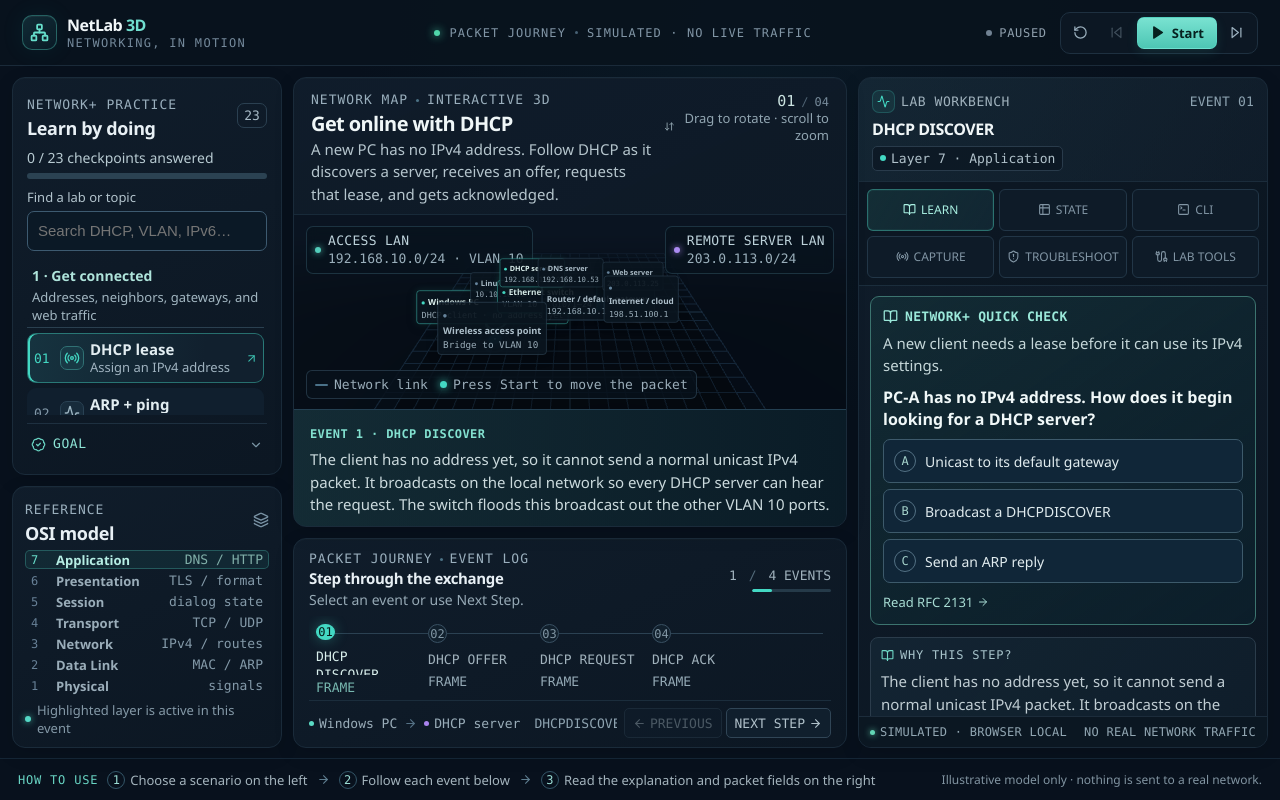
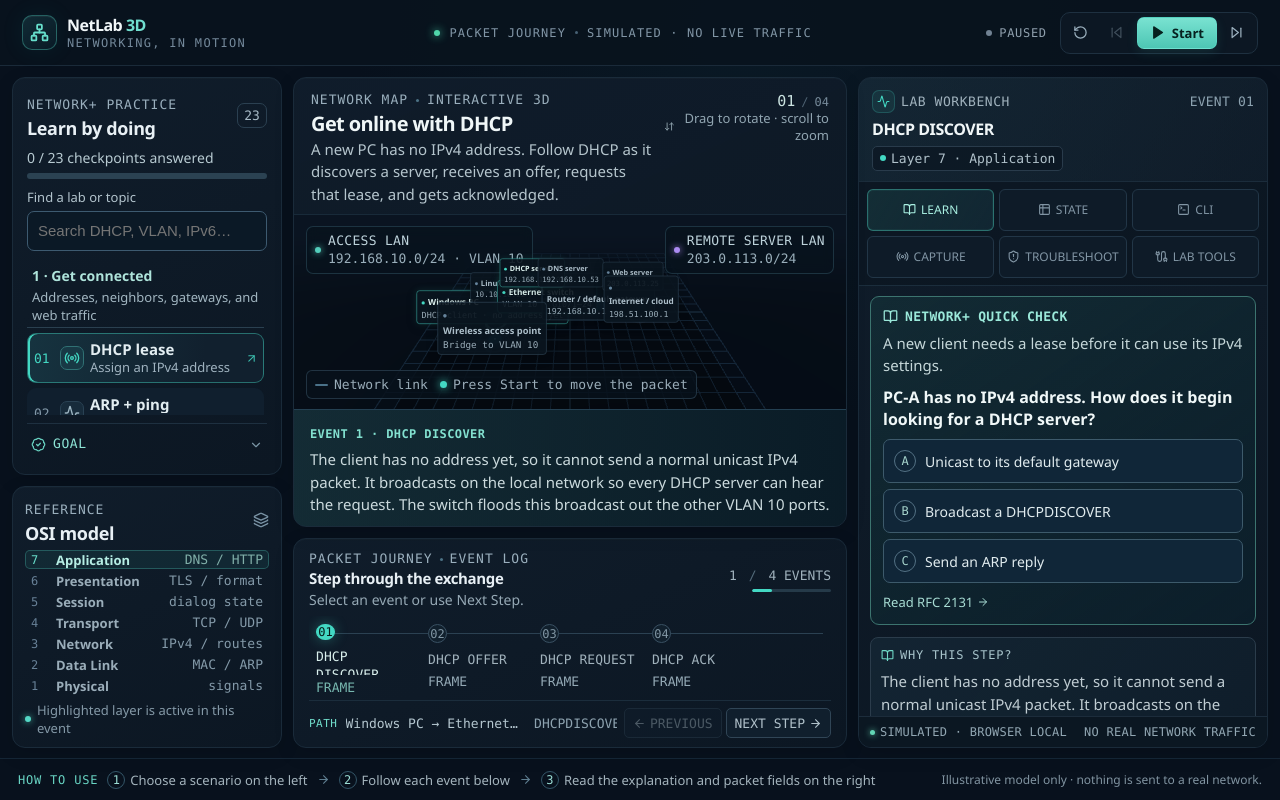
Before and after one commit to 10th-Dimension/netlab-3d, a React (Vite) app: page / in a window 1280 px wide. Built offline with nearby package versions, Linux system fonts and the light colour scheme.

Commit message:
Fix packet routes across scenarios

```diff
--- a/src/App.tsx
+++ b/src/App.tsx
@@ -54,6 +54,13 @@ function App() {
   const routeForStage = routeOverride ?? step.route
   const blockedAt = routeForStage.findIndex((device, index) => index < routeForStage.length - 1 && activeLinks.some((link) => link.id === linkKey(device, routeForStage[index + 1]) && link.status === 'down'))
   const blockedLink = blockedAt >= 0 ? `${deviceName(scenario, routeForStage[blockedAt])} ↔ ${deviceName(scenario, routeForStage[blockedAt + 1])}` : null
+  const blockedHop = routeOverride ? null : step.blockedHop ?? null
+  const blockedHopKey = blockedHop ? linkKey(blockedHop[0], blockedHop[1]) : null
+  const routeNames = routeForStage.map((device) => deviceName(scenario, device))
+  const routeSummary = routeForStage.length > 1
+    ? routeNames.join(' → ')
+    : `${deviceName(scenario, routeForStage[0] ?? step.sourceDevice)} · no frame sent`
+  const routeOutcome = blockedHop ? ` · dropped before ${deviceName(scenario, blockedHop[1])}` : ''
   const viewState = useRef({ scenarioId, stepIndex, playing })
   viewState.current = { scenarioId, stepIndex, playing }
 
@@ -276,7 +283,7 @@ function App() {
               </mesh>
               <gridHelper args={[20, 20, '#1e3548', '#142638']} position={[0, 0.005, 0]} />
               <ContactShadows position={[0, 0.01, 0]} opacity={0.28} scale={18} blur={2.8} far={4} />
-              {topologyLinks.map(([from, to]) => <NetworkLink key={`${from}-${to}`} from={from} to={to} active={routeHasLink(routeForStage, from, to)} status={activeLinks.find((link) => link.id === linkKey(from, to))?.status ?? 'up'} accent={scenario.accent} />)}
+              {topologyLinks.map(([from, to]) => <NetworkLink key={`${from}-${to}`} from={from} to={to} active={routeHasLink(routeForStage, from, to)} status={activeLinks.find((link) => link.id === linkKey(from, to))?.status ?? 'up'} blocked={blockedHopKey === linkKey(from, to)} accent={scenario.accent} />)}
               {Object.values(devices).filter((device) => visibleNodes.includes(device.id)).map((device) => {
                 const label = scenario.topology?.nodes?.[device.id]
                 const runtimeDevice = networkState.devices[device.id]
@@ -293,10 +300,10 @@ function App() {
               <PacketActor key={`${scenario.id}-${step.order}-${routeForStage.join('-')}-${playbackNonce}`} step={{ ...step, route: routeForStage }} color={scenario.accent} playing={playing} blockedAfter={blockedAt >= 0 ? blockedAt : undefined} />
               <OrbitControls makeDefault enablePan={false} minDistance={9} maxDistance={22} minPolarAngle={0.22} maxPolarAngle={1.43} rotateSpeed={0.55} zoomSpeed={0.7} />
             </Canvas>
-            <div className="scene-legend"><span><i className="legend-cable" />Network link</span><span><i className="legend-packet" style={{ background: scenario.accent, boxShadow: `0 0 9px ${scenario.accent}` }} />{routeForStage.length > 1 ? playing ? 'Packet moving · press Pause to hold' : 'Press Start to move the packet' : step.kind === 'decision' ? 'Local decision · no frame sent' : 'Device processing'}</span></div>
+            <div className="scene-legend"><span><i className="legend-cable" />Network link</span><span><i className="legend-packet" style={{ background: blockedHop ? '#fa7785' : scenario.accent, boxShadow: `0 0 9px ${blockedHop ? '#fa7785' : scenario.accent}` }} />{routeForStage.length > 1 ? blockedHop ? 'Packet stops at the red drop point' : playing ? 'Packet moving · press Pause to hold' : 'Press Start to move the packet' : step.kind === 'decision' ? 'Local action · no frame on the network' : 'Device processing'}</span></div>
             {focusedDevice && <button className="focus-chip" onClick={() => setFocusedDevice(null)}>{deviceName(scenario, focusedDevice)}<span>×</span></button>}
           </div>
-          <div className={`stage-explanation ${blockedLink ? 'blocked' : ''}`} aria-live="polite"><span>{blockedLink ? 'LINK DOWN · PACKET STOPS HERE' : `EVENT ${step.order} · ${step.protocol}`}</span><p>{blockedLink ? `${blockedLink} is down. The packet stops before that link; open Lab Tools to restore the link or test a different path.` : step.explanation}</p></div>
+          <div className={`stage-explanation ${blockedLink || blockedHop ? 'blocked' : ''}`} aria-live="polite"><span>{blockedLink ? 'LINK DOWN · PACKET STOPS HERE' : blockedHop ? `FRAME DROPPED BEFORE ${deviceName(scenario, blockedHop[1])}` : routeForStage.length === 1 && step.kind === 'decision' ? `LOCAL EVENT · ${deviceName(scenario, routeForStage[0])} · NO FRAME SENT` : `EVENT ${step.order} · ${step.protocol}`}</span><p>{blockedLink ? `${blockedLink} is down. The packet stops before that link; open Lab Tools to restore the link or test a different path.` : step.explanation}</p></div>
         </section>
 
         <section className="panel timeline-panel">
@@ -310,11 +317,18 @@ function App() {
               {scenario.steps.map((event, index) => <button key={`${event.order}-${event.protocol}`} className={`event-stop ${index === stepIndex ? 'current' : ''} ${index < stepIndex ? 'complete' : ''} ${event.kind === 'decision' ? 'decision-stop' : ''}`} style={{ '--event-accent': scenario.accent } as React.CSSProperties} onClick={() => showJourneyStep(index)} aria-label={`Go to event ${event.order}: ${event.protocol}`} aria-current={index === stepIndex ? 'step' : undefined}>
                 <span className="event-stop-index">{index < stepIndex ? <BadgeCheck size={13} /> : String(event.order).padStart(2, '0')}</span>
                 <span className="event-stop-label">{event.protocol.replace(' · ', ' ').replace(' · ', ' ').replace('REQUEST ', 'REQ ').replace('RESPONSE', 'RESP').replace('DEFAULT GATEWAY', 'GATEWAY')}</span>
-                <span className="event-stop-time">{event.kind === 'decision' ? 'ROUTE CHECK' : event.kind === 'frame' ? 'FRAME' : 'IP PACKET'}</span>
+                <span className="event-stop-time">{event.kind === 'decision' ? event.route.length === 1 ? 'LOCAL · NO FRAME' : event.blockedHop ? 'DROP POINT' : 'PATH CHECK' : event.kind === 'frame' ? 'FRAME' : 'IP PACKET'}</span>
               </button>)}
             </div>
           </div>
-          <div className="timeline-footer"><span><span className="footer-cyan" /> {deviceName(scenario, step.sourceDevice)}</span><ArrowRight size={13} /><span><span className="footer-target" /> {deviceName(scenario, step.destinationDevice)}</span><span className="timeline-footer-payload">{step.payload}</span><div className="timeline-next-buttons"><button onClick={previous} disabled={stepIndex === 0}><ArrowLeft size={13} /> PREVIOUS</button><button onClick={next} disabled={stepIndex === scenario.steps.length - 1}>NEXT STEP <ArrowRight size={13} /></button></div></div>
+          <div className="timeline-footer">
+            <div className={`timeline-route-summary ${routeForStage.length === 1 ? 'is-local' : ''} ${blockedHop ? 'is-dropped' : ''}`} data-route={routeForStage.join('>')} data-event-kind={step.kind} aria-live="polite">
+              <b>{routeForStage.length === 1 ? 'LOCAL' : blockedHop ? 'DROP' : 'PATH'}</b>
+              <span>{routeSummary}{routeOutcome}</span>
+            </div>
+            <span className="timeline-footer-payload" title={step.payload}>{step.payload}</span>
+            <div className="timeline-next-buttons"><button onClick={previous} disabled={stepIndex === 0}><ArrowLeft size={13} /> PREVIOUS</button><button onClick={next} disabled={stepIndex === scenario.steps.length - 1}>NEXT STEP <ArrowRight size={13} /></button></div>
+          </div>
         </section>
         </>}
         <Phase2Panel
@@ -357,14 +371,17 @@ function routeHasLink(route: DeviceId[], from: DeviceId, to: DeviceId) {
   return route.some((device, index) => (device === from && route[index + 1] === to) || (device === to && route[index + 1] === from))
 }
 
-function NetworkLink({ from, to, active, status, accent }: { from: DeviceId; to: DeviceId; active: boolean; status: 'up' | 'down'; accent: string }) {
+function NetworkLink({ from, to, active, status, blocked, accent }: { from: DeviceId; to: DeviceId; active: boolean; status: 'up' | 'down'; blocked: boolean; accent: string }) {
   const start = devices[from].position
   const end = devices[to].position
   const midpoint: [number, number, number] = [(start[0] + end[0]) / 2, 0.14 + Math.min(0.28, Math.abs(start[2] - end[2]) * 0.035), (start[2] + end[2]) / 2]
   const points = [new Vector3(start[0], 0.18, start[2]), new Vector3(...midpoint), new Vector3(end[0], 0.18, end[2])]
+  const dropPoint: [number, number, number] = [start[0] + (end[0] - start[0]) * 0.17, 0.48, start[2] + (end[2] - start[2]) * 0.17]
+  const lineColor = status === 'down' || blocked ? '#f07886' : active ? accent : '#325069'
   return <>
-    <Line points={points} color={status === 'down' ? '#e36c79' : active ? accent : '#325069'} lineWidth={active || status === 'down' ? 2.1 : 1.05} transparent opacity={status === 'down' ? 0.88 : active ? 0.96 : 0.48} />
+    <Line points={points} color={lineColor} lineWidth={active || status === 'down' || blocked ? 2.2 : 1.05} transparent opacity={status === 'down' || blocked ? 0.94 : active ? 0.96 : 0.48} dashed={blocked} />
     {active && status === 'up' && <Line points={points} color={accent} lineWidth={5} transparent opacity={0.11} />}
+    {blocked && <Html center position={dropPoint} zIndexRange={[30, 0]}><span className="packet-drop-marker" title="Frame filtered here">×</span></Html>}
   </>
 }
 
@@ -459,11 +476,15 @@ function PacketActor({ step, color, playing, blockedAfter }: { step: SimulationS
     // A one-device route is a local operation rather than a network transit.
     // Keep the depth-independent beacon visible at the device while it is inspected.
     const source = devices[step.route[0] ?? step.sourceDevice].position
-    const pulse = playing ? (Math.sin(state.clock.elapsedTime * 5) + 1) * 0.045 : 0
+    const pulse = playing ? (Math.sin(state.clock.elapsedTime * 5) + 1) * 0.1 : 0.025
     actor.position.set(source[0], 0.9 + pulse, source[2])
-    actor.scale.setScalar(0.78 + pulse)
+    actor.scale.setScalar(0.84 + pulse)
   })
   return <group ref={actorRef}>
+    {step.route.length === 1 && <mesh rotation={[-Math.PI / 2, 0, 0]} position={[0, -0.42, 0]} renderOrder={998}>
+      <torusGeometry args={[0.3, 0.025, 6, 32]} />
+      <meshBasicMaterial color={color} transparent opacity={playing ? 0.58 : 0.32} depthTest={false} depthWrite={false} toneMapped={false} />
+    </mesh>}
     <mesh renderOrder={999}>
       <icosahedronGeometry args={[0.27, 1]} />
       <meshBasicMaterial color={color} transparent opacity={0.26} depthTest={false} depthWrite={false} toneMapped={false} />
--- a/src/simulation.ts
+++ b/src/simulation.ts
@@ -52,6 +52,7 @@ export type SimulationStep = {
   sourceDevice: DeviceId
   destinationDevice: DeviceId
   route: DeviceId[]
+  blockedHop?: [DeviceId, DeviceId]
   ingressInterface: string
   egressInterface: string
   protocol: string
@@ -221,7 +222,7 @@ const courseScenarios: Scenario[] = [
     initialState: [change('windows', 'IPv4 configuration', 'Address', '10.20.0.10 /24', 'added'), change('windows', 'IPv4 configuration', 'Default gateway', '10.20.0.1', 'added'), change('windows', 'IPv4 configuration', 'VLAN', '20', 'added'), change('router', 'IPv4 configuration', 'IPv4 address', '10.20.0.1 /24', 'added'), change('switch', 'Trunk Gi0/1', 'Allowed VLANs', '10 · VLAN 20 absent', 'added'), change('router', 'Subinterfaces', 'Gi0/0.20', '10.20.0.1/24 · VLAN 20', 'added')],
     steps: sequence([
       { kind: 'frame', sourceDevice: 'windows', destinationDevice: 'router', route: ['windows', 'switch'], ingressInterface: '—', egressInterface: 'Access Gi0/8 · VLAN 20', protocol: 'ARP REQUEST · GATEWAY', osiLayer: 'Layer 2 · Data Link', ethernet: layer2(devices.windows.mac, 'FF:FF:FF:FF:FF:FF', 'Access-port frames are untagged; the switch assigns VLAN 20 internally', 'Access VLAN 20 · untagged at the PC'), network: { protocol: 'ARP', source: '10.20.0.10', destination: '10.20.0.1' }, transport: null, payload: 'Who has 10.20.0.1? Tell 10.20.0.10.', explanation: 'The client recognizes 10.20.0.1 as its local gateway and broadcasts an ARP request. The access switch associates the frame with VLAN 20 from the ingress port.', deviceChanges: [learn(devices.windows.mac, 'Gi0/8', '20')], callout: 'An access port normally presents untagged frames to an end host; the switch keeps the VLAN membership.' },
-      { kind: 'decision', sourceDevice: 'switch', destinationDevice: 'router', route: ['windows', 'switch'], ingressInterface: 'Gi0/8 · VLAN 20', egressInterface: 'Trunk Gi0/1 · VLAN 20 denied', protocol: 'TRUNK FILTER · VLAN 20 DROPPED', osiLayer: 'Layer 2 · Data Link', ethernet: layer2(devices.windows.mac, 'FF:FF:FF:FF:FF:FF', '802.1Q VLAN 20 frame is not in the trunk allow-list', 'VLAN 20 · not allowed on Gi0/1'), network: { protocol: 'ARP', source: '10.20.0.10', destination: '10.20.0.1' }, transport: null, payload: 'Switch discards the frame at trunk egress', explanation: 'The switch knows the frame belongs to VLAN 20, but Gi0/1 permits only VLAN 10. The switch does not send this VLAN 20 frame to the router, so the router never sees the gateway ARP.', deviceChanges: [change('switch', 'Trunk Gi0/1', 'VLAN 20', 'Pruned · not in allowed list', 'expired')], callout: 'VLANs must be allowed across each trunk that carries them. A cable can be up while one VLAN is still unable to cross it.' },
+      { kind: 'decision', sourceDevice: 'switch', destinationDevice: 'router', route: ['windows', 'switch'], blockedHop: ['switch', 'router'], ingressInterface: 'Gi0/8 · VLAN 20', egressInterface: 'Trunk Gi0/1 · VLAN 20 denied', protocol: 'TRUNK FILTER · VLAN 20 DROPPED', osiLayer: 'Layer 2 · Data Link', ethernet: layer2(devices.windows.mac, 'FF:FF:FF:FF:FF:FF', '802.1Q VLAN 20 frame is not in the trunk allow-list', 'VLAN 20 · not allowed on Gi0/1'), network: { protocol: 'ARP', source: '10.20.0.10', destination: '10.20.0.1' }, transport: null, payload: 'Switch discards the frame at trunk egress', explanation: 'The switch receives the frame from PC-A, then discards it at trunk Gi0/1 because VLAN 20 is not allowed. It never crosses the switch-to-router link, so R-01 does not receive the gateway ARP.', deviceChanges: [change('switch', 'Trunk Gi0/1', 'VLAN 20', 'Pruned · not in allowed list', 'expired')], callout: 'VLANs must be allowed across each trunk that carries them. A cable can be up while one VLAN is still unable to cross it.' },
       { kind: 'decision', sourceDevice: 'windows', destinationDevice: 'router', route: ['windows'], ingressInterface: '—', egressInterface: 'No gateway MAC learned', protocol: 'PING CANNOT START · ARP INCOMPLETE', osiLayer: 'Layer 3 · Network', ethernet: null, network: ip('10.20.0.10', '10.20.0.1'), transport: icmp('Echo request not sent · next-hop MAC unresolved'), payload: 'PC-A cannot build the Ethernet frame for its gateway', explanation: 'IPv4 is configured, but the client has no MAC address for its default gateway. The ICMP echo packet waits because Ethernet needs a destination MAC before the frame can leave.', deviceChanges: [change('windows', 'ARP cache', '10.20.0.1', 'Incomplete · no ARP reply', 'expired'), change('windows', 'Ping', '10.20.0.1', 'Not sent · gateway unresolved', 'expired')], callout: 'This is why troubleshooting checks the local link and ARP before testing a remote service.' },
       { kind: 'decision', sourceDevice: 'switch', destinationDevice: 'router', route: ['switch'], ingressInterface: 'Trunk Gi0/1', egressInterface: 'Configured VLAN allow-list', protocol: 'INSPECT THE TRUNK', osiLayer: 'Layer 2 · Data Link', ethernet: null, network: null, transport: null, payload: 'Allowed VLANs: 10 · Required VLAN: 20', explanation: 'The physical link is up and the router has a VLAN 20 subinterface. The mismatch is on the switch trunk: VLAN 20 is missing from its permitted VLAN list.', deviceChanges: [change('switch', 'Trunk Gi0/1', 'Allowed VLANs', '10 · 20', 'selected')], callout: 'Compare both ends of the trunk and confirm the VLAN exists and is allowed end to end.' },
       { kind: 'decision', sourceDevice: 'switch', destinationDevice: 'router', route: ['switch'], ingressInterface: 'Trunk Gi0/1', egressInterface: 'Trunk Gi0/1 · VLAN 20 allowed', protocol: 'TRUNK REPAIRED', osiLayer: 'Layer 2 · Data Link', ethernet: layer2(devices.windows.mac, 'FF:FF:FF:FF:FF:FF', 'The switch will add the VLAN 20 tag on trunk egress', '802.1Q · VLAN 20 permitted'), network: null, transport: null, payload: 'Gi0/1 now allows VLAN 10 and VLAN 20', explanation: 'The trunk allow-list now includes VLAN 20. The switch can carry this VLAN to the router while still keeping VLAN 10 separate.', deviceChanges: [change('switch', 'Trunk Gi0/1', 'Allowed VLANs', '10, 20 · VLAN 20 restored', 'updated')], callout: 'The VLAN tag identifies the broadcast domain on the trunk; the router subinterface maps that tag to the VLAN 20 interface.' },
@@ -374,7 +375,7 @@ const phaseTwoScenarios: Scenario[] = [
   },
   {
     id: 'troubleshooting', title: 'Blind troubleshooting case', subtitle: 'Troubleshooting · Diagnose from evidence', objective: 'Investigate a realistic connectivity symptom, inspect device state, run simulated commands, make a repair, and verify the end state.', outcome: 'A deterministic hidden fault is selected from common addressing, VLAN, route, firewall, DNS, DHCP, STP, MTU, and duplex problems.', accent: '#ffb27c', icon: 'shield', networkPlusTopics: ['troubleshooting methodology', 'diagnose and resolve', 'verification'],
-    topology: { zones: { left: { label: 'USER VLAN', detail: 'Finance · VLAN 10' }, right: { label: 'FILE SERVICES', detail: 'VLAN 20 · TCP/445' } }, visibleNodes: ['windows', 'switch', 'switch2', 'router', 'web'], links: [['windows', 'switch'], ['switch', 'router'], ['router', 'internet'], ['internet', 'web'], ['switch', 'switch2']] },
+    topology: { zones: { left: { label: 'USER VLAN', detail: 'Finance · VLAN 10' }, right: { label: 'FILE SERVICES', detail: 'VLAN 20 · TCP/445' } }, visibleNodes: ['windows', 'switch', 'switch2', 'router', 'internet', 'web'], links: [['windows', 'switch'], ['switch', 'router'], ['router', 'internet'], ['internet', 'web'], ['switch', 'switch2']] },
     initialState: [change('windows', 'IPv4 configuration', 'Address', '192.168.10.42/24 · DHCP lease active', 'added'), change('windows', 'IPv4 configuration', 'Default gateway', '192.168.10.1', 'added'), change('switch', 'VLAN membership', 'PC-A · Gi0/8', 'VLAN 10 · access', 'added')],
     steps: sequence([phaseStep('windows', 'web', ['windows', 'switch', 'router', 'internet', 'web'], 'SYMPTOM REPORTED', '192.168.10.42', '192.168.20.20', 'Finance can reach the Internet but cannot reach FILE-SERVER', 'Start with the observed boundary. Inspect host settings, switch forwarding, router decisions, and service policy before changing configuration.', { kind: 'decision', transport: tcp('52144', '445', 'SYN · simulated file service'), callout: 'Use the CLI, device state, packet capture, and path tests. This case’s cause stays hidden.' })]),
   },
--- a/src/styles.css
+++ b/src/styles.css
@@ -223,11 +223,17 @@ button:focus-visible { outline: 2px solid #70e5d2; outline-offset: 2px; }
 .timeline-footer > svg { flex: 0 0 auto; color: #557286; }
 .footer-cyan, .footer-target { width: 5px; height: 5px; display: inline-block; border-radius: 50%; background: #5bdbc5; }
 .footer-target { background: #a983ee; }
-.timeline-footer-payload { min-width: 20px; margin-left: 7px; overflow: hidden; color: #8ea3b0; font: 13px var(--mono); white-space: nowrap; text-overflow: ellipsis; }
+.timeline-route-summary { min-width: 0; display: flex; flex: 1 1 310px; align-items: center; gap: 8px; overflow: hidden; }
+.timeline-route-summary b { flex: 0 0 auto; color: #70dcca; font: 11px var(--mono); letter-spacing: .5px; }
+.timeline-route-summary > span { min-width: 0; overflow: hidden; color: #b5c7d0; font: 13px var(--mono); white-space: nowrap; text-overflow: ellipsis; }
+.timeline-route-summary.is-local b { color: #e8c27c; }
+.timeline-route-summary.is-dropped b { color: #ff8794; }
+.timeline-footer-payload { min-width: 20px; flex: 1 1 120px; max-width: 30%; margin-left: 4px; overflow: hidden; color: #8ea3b0; font: 13px var(--mono); white-space: nowrap; text-overflow: ellipsis; }
 .timeline-next-buttons { display: flex; flex: 0 0 auto; gap: 4px; margin-left: auto; }
 .timeline-next-buttons button { min-height: 30px; padding: 4px 8px; display: flex; align-items: center; gap: 4px; border: 1px solid #304556; border-radius: 5px; color: #afc0c9; background: #101f2d; font: 13px var(--mono); cursor: pointer; }
 .timeline-next-buttons button:hover:not(:disabled) { border-color: #416f77; color: #b9eee5; }
 .timeline-next-buttons button:disabled { opacity: .38; cursor: default; }
+.packet-drop-marker { width: 22px; height: 22px; display: grid; place-items: center; border: 1px solid rgba(255, 151, 161, .85); border-radius: 50%; color: #ff9ba5; background: rgba(58, 22, 34, .92); box-shadow: 0 0 14px rgba(245, 93, 112, .68); font: 700 18px/1 var(--mono); pointer-events: none; }
 .bottom-note { flex: 0 0 auto; min-height: 42px; padding: 5px 18px; display: flex; align-items: center; flex-wrap: wrap; gap: 9px; border-top: 1px solid #142535; color: #a4b4bd; font-size: 13px; }
 .guide-label { color: #68d4c3; font: 12px var(--mono); letter-spacing: .8px; }
 .guide-step { display: inline-flex; align-items: center; gap: 5px; white-space: nowrap; }
@@ -402,8 +408,8 @@ button:focus-visible { outline: 2px solid #70e5d2; outline-offset: 2px; }
   .timeline-heading h2 { font-size: 14px; }
   .event-stop { min-width: 83px; flex-basis: 83px; }
   .timeline-footer > .timeline-footer-payload { display: none; }
-  .timeline-footer { min-height: 0; display: grid; grid-template-columns: minmax(0, 1fr) 13px minmax(0, 1fr); gap: 7px; }
-  .timeline-footer > span { min-width: 0; white-space: normal; }
+  .timeline-footer { min-height: 0; display: grid; grid-template-columns: minmax(0, 1fr); gap: 7px; }
+  .timeline-route-summary { min-height: 30px; }
   .timeline-next-buttons { grid-column: 1 / -1; width: 100%; margin-left: 0; }
   .timeline-next-buttons button { min-height: 34px; flex: 1 1 0; justify-content: center; }
   .bottom-note { min-height: 0; padding: 9px 12px 12px; justify-content: flex-start; align-items: flex-start; gap: 8px; font-size: 13px; }
```
Also changed, not shown: 2 other files (tests, documents, lock files or other folders).
